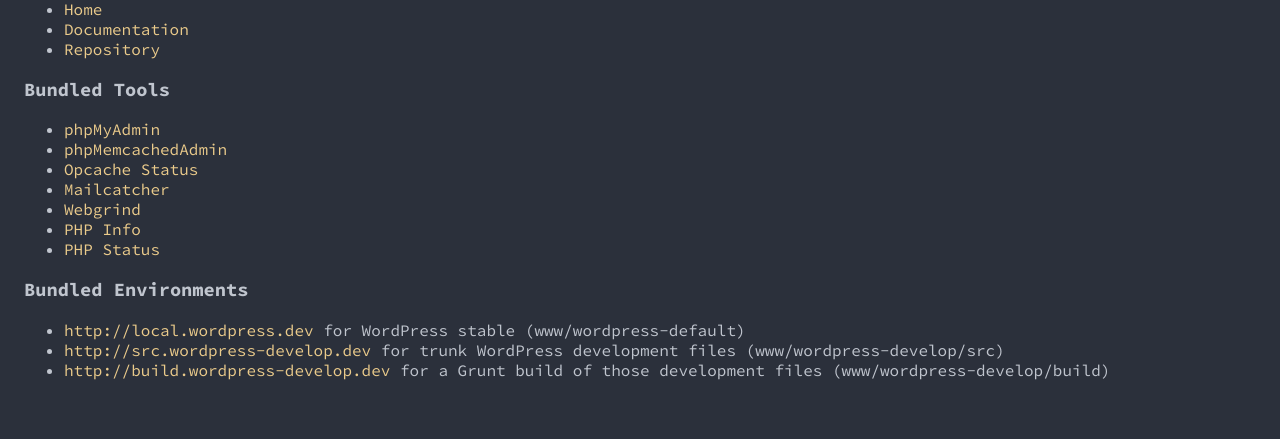
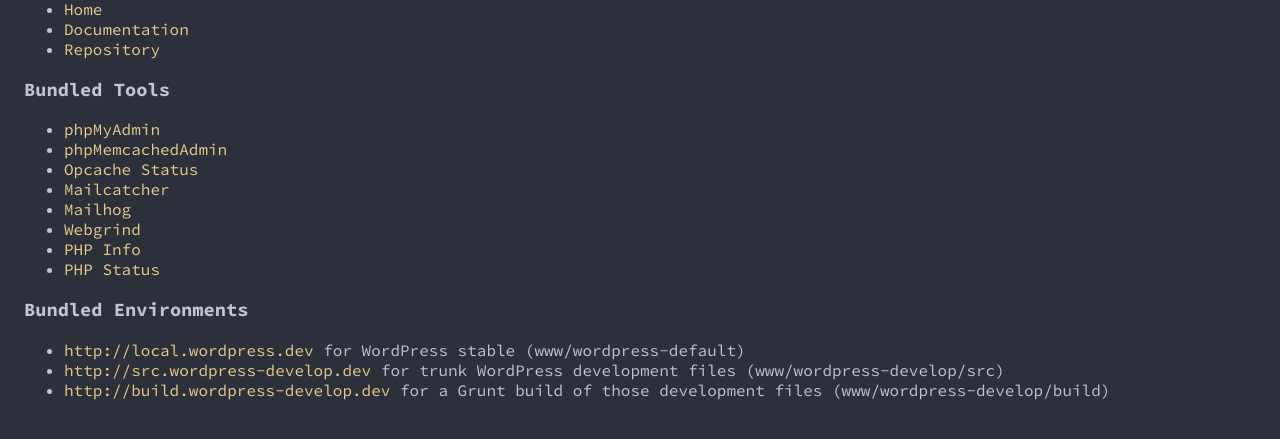
Before and after one commit to Metumaribe/engine, a PHP site: page /8/ in a window 1280 px wide. Shown: the part 233-672 px from the top of the page. Run offline with PHP 8.4, Linux system fonts and the light colour scheme.

Commit message:
Update index.php

```diff
--- a/index.php
+++ b/index.php
@@ -63,6 +63,7 @@ if ( file_exists( 'dashboard-custom.php' ) ) {
 	<li><a href="memcached-admin/">phpMemcachedAdmin</a></li>
 	<li><a href="opcache-status/opcache.php">Opcache Status</a></li>
 	<li><a href="http://vvv.dev:1080">Mailcatcher</a></li>
+	<li><a href="http://localhost:8025/">Mailhog</a></li>
 	<li><a href="webgrind/">Webgrind</a></li>
 	<li><a href="phpinfo/">PHP Info</a></li>
 	<li><a href="php-status?html&amp;full">PHP Status</a></li>
```
